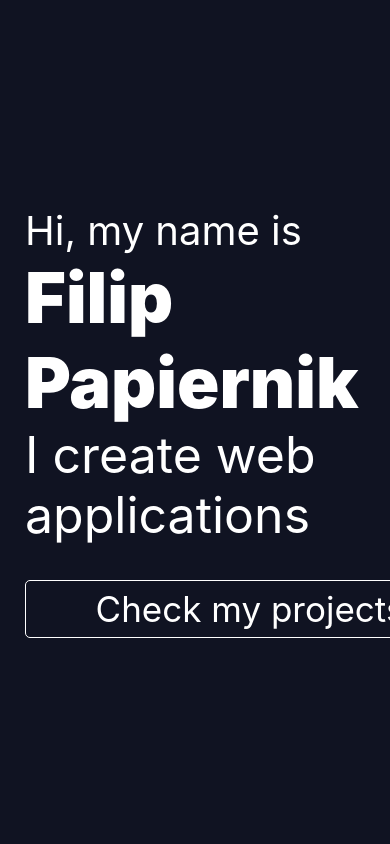
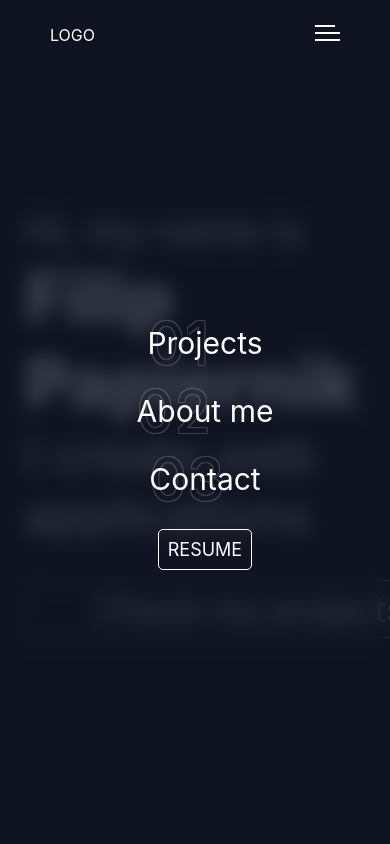
Before and after one commit to LeCarteloo/Portfolio, a React (Create React App) app in the folder client/: page /project in a window 390 px wide. Shown: the top 844 px of the page. Built offline with nearby package versions, Linux system fonts and the light colour scheme; a web font is replaced by a local one.

Commit message:
Created navbar, added ids to sections
Ids were added to section to allow scrolling to specific section by clicking items in navbar

```diff
--- a/client/src/App.js
+++ b/client/src/App.js
@@ -1,12 +1,12 @@
 import Main from "./components/Main";
+import NavBar from "./components/nav/NavBar";
 
 function App() {
   return (
-    <>
-      <div className="app">
-        <Main />
-      </div>
-    </>
+    <div className="app">
+      <NavBar />
+      <Main />
+    </div>
   );
 }
 
--- a/client/src/components/Main.jsx
+++ b/client/src/components/Main.jsx
@@ -94,7 +94,6 @@ const Main = () => {
 
   return (
     <main>
-      {/* welcome section */}
       <section className="welcome">
         <div className="welcome__text">
           <h3>Hi, my name is</h3>
@@ -103,7 +102,7 @@ const Main = () => {
         </div>
         <button className="welcome__button">Check my projects</button>
       </section>
-      <section>
+      <section id="projects">
         <SectionHeader number={"01"} title={"PROJECTS"} />
         <div className="projects">
           <h2>FEATURED PROJECTS</h2>
@@ -127,7 +126,7 @@ const Main = () => {
         </div>
       </section>
       <AboutMe />
-      <section className="contact">
+      <section id="contact" className="contact">
         <SectionHeader title="Contact" number="03" />
         <div className="contact__wrapper">
           <div className="contact__left">
--- /dev/null
+++ b/client/src/components/nav/NavBar.jsx
@@ -0,0 +1,43 @@
+import { useState } from "react";
+import "../../styles/nav.scss";
+
+const NavBar = () => {
+  const [open, setOpen] = useState(false);
+
+  return (
+    <header className={`navbar ${open ? "navbar--open" : ""}`}>
+      <nav>
+        <div className="navbar__logo">LOGO</div>
+        <div className="navbar__items">
+          <div className="navbar__item">
+            <span>01</span>
+            <a href="#projects">Projects</a>
+          </div>
+          <div className="navbar__item">
+            <span>02</span>
+            <a href="#about">About me</a>
+          </div>
+          <div className="navbar__item">
+            <span>03</span>
+            <a href="#contact">Contact</a>
+          </div>
+          <button type="button" className="navbar__resume">
+            RESUME
+          </button>
+        </div>
+        <button
+          className={`navbar__hamburger ${
+            open ? "navbar__hamburger--open" : ""
+          }`}
+          onClick={() => setOpen(!open)}
+        >
+          <div className="navbar__line"></div>
+          <div className="navbar__line"></div>
+          <div className=" navbar__line"></div>
+        </button>
+      </nav>
+    </header>
+  );
+};
+
+export default NavBar;
--- a/client/src/components/projects/FeaturedProject.jsx
+++ b/client/src/components/projects/FeaturedProject.jsx
@@ -2,11 +2,11 @@ import JSIcon from "../../assets/javascript.svg";
 
 const FeaturedProject = ({ project }) => {
   return (
-    <figure className="fproject">
+    <figure className="fproject" tabIndex={1}>
       <div className="fproject__info">
         <h1 className="fproject__name">{project.name}</h1>
         <div className="fproject__stack">
-          {project.technologies.map((tech, i) => (
+          {project.technologies.map((tech) => (
             <img
               key={tech.name}
               className={"stack__icon"}
--- a/client/src/components/sections/AboutMe.jsx
+++ b/client/src/components/sections/AboutMe.jsx
@@ -26,7 +26,7 @@ const AboutMe = ({ education, experience, technologies }) => {
   };
 
   return (
-    <section>
+    <section id="about">
       <SectionHeader number={"02"} title={"ABOUT ME"} />
       <div className="about">
         <p className="about__desc">
--- a/client/src/styles/index.scss
+++ b/client/src/styles/index.scss
@@ -3,6 +3,7 @@
 
 html {
   font-family: global.$font;
+  scroll-behavior: smooth;
 }
 
 * {
--- a/client/src/styles/main.scss
+++ b/client/src/styles/main.scss
@@ -262,6 +262,7 @@ main {
 .contact {
   &__wrapper {
     display: flex;
+    justify-content: space-between;
     width: 100%;
 
     @media (max-width: 756px) {
@@ -270,7 +271,7 @@ main {
   }
 
   &__left {
-    width: 100%;
+    width: 90%;
     p {
       font-size: global.$fs-xxl;
     }
@@ -321,7 +322,7 @@ main {
   }
 
   &__right {
-    width: 100%;
+    width: 90%;
     label {
       color: global.$font-color;
       font-size: global.$fs-xxl;
--- /dev/null
+++ b/client/src/styles/nav.scss
@@ -0,0 +1,118 @@
+@use "./global" as global;
+@use "./anim" as anim;
+
+.navbar {
+  $root: &;
+  position: fixed;
+  z-index: 10;
+  width: 100%;
+  background-color: rgba($color: global.$primary, $alpha: 0.8);
+
+  /* If browser supports backdrop blur */
+  @supports ((-webkit-backdrop-filter: none) or (backdrop-filter: none)) {
+    backdrop-filter: blur(10px);
+  }
+
+  nav {
+    display: flex;
+    color: global.$font-color;
+    padding: 25px 50px;
+    justify-content: space-between;
+  }
+
+  &__items {
+    display: flex;
+    gap: 2em;
+  }
+
+  &__item {
+    position: relative;
+    display: flex;
+    justify-content: center;
+    align-items: center;
+
+    @include anim.underline;
+
+    span {
+      position: absolute;
+      left: 0;
+      z-index: -1;
+      font-size: 40px;
+      color: global.$primary;
+      text-shadow: -1px -1px 0 global.$font-color, 1px -1px 0 global.$font-color,
+        -1px 1px 0 global.$font-color, 1px 1px 0 global.$font-color;
+      opacity: 0.18;
+    }
+    a {
+      text-decoration: none;
+      color: global.$font-color;
+      font-size: global.$fs-xxl;
+    }
+  }
+
+  &__resume {
+    font-size: global.$fs-lg;
+    padding: 0.5em;
+    border: 1px solid global.$font-color;
+    border-radius: global.$border-radius;
+  }
+
+  &__hamburger {
+    display: none;
+
+    &--open {
+      #{$root}__line {
+        &:nth-child(1) {
+          width: 25px;
+          transform: rotate(405deg) translate(5px, 5px);
+        }
+        &:nth-child(2) {
+          opacity: 0;
+          transform: translateX(20px);
+        }
+        &:nth-child(3) {
+          transform: rotate(315deg) translate(5px, -5px);
+        }
+      }
+    }
+
+    @media (max-width: 756px) {
+      display: flex;
+      gap: 5px;
+      flex-direction: column;
+    }
+  }
+
+  &__line {
+    width: 25px;
+    height: 2px;
+    background-color: global.$font-color;
+    transition: ease-in-out 0.3s;
+
+    &:first-child {
+      width: 20px;
+    }
+  }
+
+  @media (max-width: 756px) {
+    height: 100%;
+    nav {
+      height: 100%;
+    }
+
+    &__items {
+      flex-direction: column;
+      justify-content: center;
+      align-items: center;
+    }
+
+    &__item {
+      span {
+        font-size: global.$fs-h1;
+      }
+      a {
+        font-size: global.$fs-h2;
+      }
+    }
+  }
+}
```
